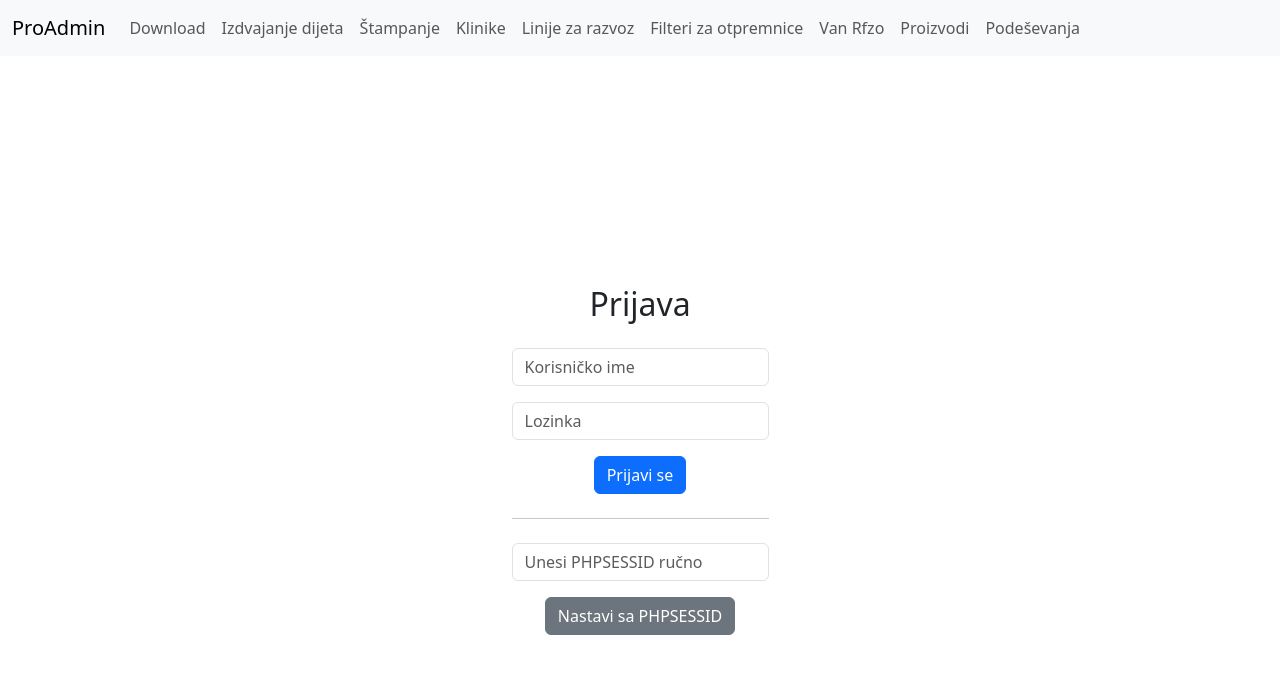
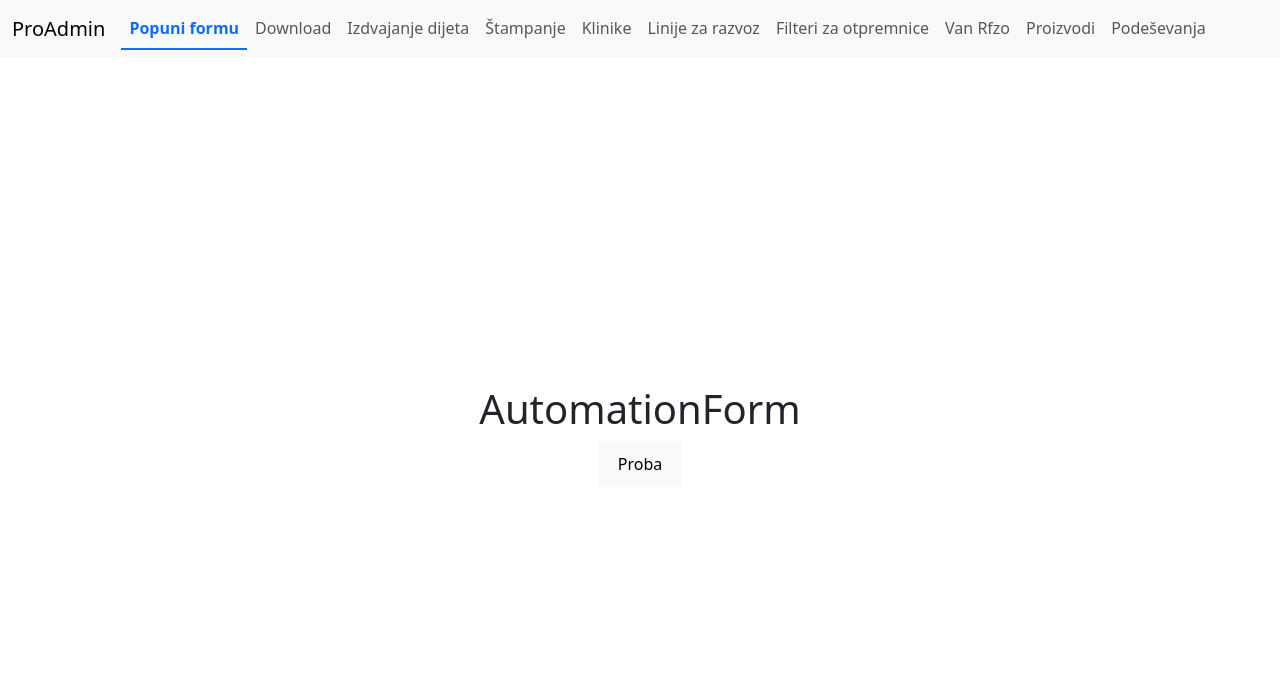
Before and after one commit to BorakL/electron-course, a React (Vite) app: page /#/fillForm in a window 1280 px wide. Before the commit this address led to /#/login. Shown: the top 674 px of the page. Built offline with nearby package versions, Linux system fonts and the light colour scheme.

Commit message:
addFillABsoft in util

```diff
--- a/dist-electron/main.js
+++ b/dist-electron/main.js
@@ -1,6 +1,6 @@
 import { app, BrowserWindow, ipcMain } from 'electron';
 import path from 'path';
-import { createFullFolder, getClinicsWithSpecMeals, getClinicsWithOrderedProducts, isDev, loginAndGetSession, printDostavnaTura } from './util.js';
+import { createFullFolder, getClinicsWithSpecMeals, getClinicsWithOrderedProducts, isDev, loginAndGetSession, printDostavnaTura, fillABsoftForm } from './util.js';
 // import { pollResources } from './resourceManager.js';
 import { getPreloadPath } from './pathResolver.js';
 import dotenv from 'dotenv';
@@ -91,4 +91,7 @@ app.on("ready", () => {
     ipcMain.handle('getClinicsWithOrderedProducts', async (event, filePaths) => {
         return getClinicsWithOrderedProducts(filePaths);
     });
+    ipcMain.handle('fillABsoftForm', async () => {
+        return fillABsoftForm();
+    });
 });
--- a/dist-electron/preload.cjs
+++ b/dist-electron/preload.cjs
@@ -32,5 +32,6 @@ electron_2.default.contextBridge.exposeInMainWorld("electronApp", {
     loginAndGetSession: (username, password) => electron_1.ipcRenderer.invoke("loginAndGetSession", username, password),
     mergeExcels: (folderPath, outputPath) => electron_1.ipcRenderer.invoke('mergeExcels', folderPath, outputPath),
     getClinicsWithSpecMeals: (filePath, dietFilters) => electron_1.ipcRenderer.invoke('getClinicsWithSpecMeals', filePath, dietFilters),
-    getClinicsWithOrderedProducts: (filePaths) => electron_1.ipcRenderer.invoke('getClinicsWithOrderedProducts', filePaths)
+    getClinicsWithOrderedProducts: (filePaths) => electron_1.ipcRenderer.invoke('getClinicsWithOrderedProducts', filePaths),
+    fillABsoftForm: () => electron_1.ipcRenderer.invoke('fillABsoftForm')
 });
--- a/src/electron/util.ts
+++ b/src/electron/util.ts
@@ -525,7 +525,7 @@ export function parseDateAndMeal(input: string): ParsedDateMeal | null {
 
 export async function fillABsoftForm(): Promise<void> {
   try{
-    const {data} = await axios.post("http://127.0.0.1:5000/setValue", {
+    const {data} = await axios.post("http://127.0.0.1:5064/setValue", {
       data: "proba"
     },{
       headers:{ 'Content-Type': 'application/json' }
--- a/src/ui/App.tsx
+++ b/src/ui/App.tsx
@@ -16,6 +16,7 @@ import { useSession } from './context/sessionContext';
 import VanRfzo from './pages/VanRfzo';
 import SpecOtpremnice from './pages/SpecOtpremnice';
 import SettingsPage from './pages/settingsPage';
+import AutomationForm from './pages/AutomationForm';
 // import { useAppDispatch, useAppSelector } from './redux/hooks';
 
 function App() {
@@ -37,6 +38,7 @@ function App() {
             <Route path="/vanRfzo" element={<VanRfzo/>}/>
             <Route path="/specOtpremnice" element={<SpecOtpremnice/>}/>
             <Route path="/settings" element={<SettingsPage/>}/>
+            <Route path="/fillForm" element={<AutomationForm/>}/>
             <Route path="*" element={<Navigate to="/download" />} />
           </Route>
         </Routes>
--- a/src/ui/layout/mainlayout.tsx
+++ b/src/ui/layout/mainlayout.tsx
@@ -29,6 +29,7 @@ const Layout = () => {
           <div className={`collapse navbar-collapse ${expanded ? 'show' : ''}`} id="navbarNav">
             <ul className="navbar-nav">
               {[
+                { to: '/fillForm', label: 'Popuni formu'},
                 { to: '/download', label: 'Download' },
                 { to: '/editPage', label: 'Izdvajanje dijeta' },
                 { to: '/print', label: 'Štampanje' },
--- /dev/null
+++ b/src/ui/pages/AutomationForm.tsx
@@ -0,0 +1,19 @@
+const AutomationForm = () => {
+    const sendData = async () => {
+        try{
+            const data = await window.electronApp.fillABsoftForm();
+            console.log("data",data)
+        }catch(error){
+            console.log("error",error)
+        }
+    }
+
+    return(
+        <>
+            <h1>AutomationForm</h1>
+            <button onClick={sendData}>Proba</button>
+        </>
+    )
+}
+
+export default AutomationForm
```
Also changed, not shown: dist-electron/util.js (+13 -0 lines), src/electron/preload.cts.
